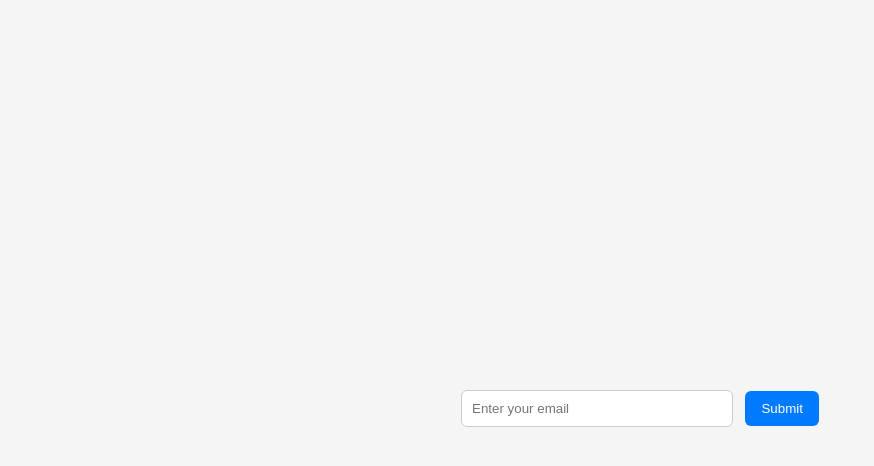
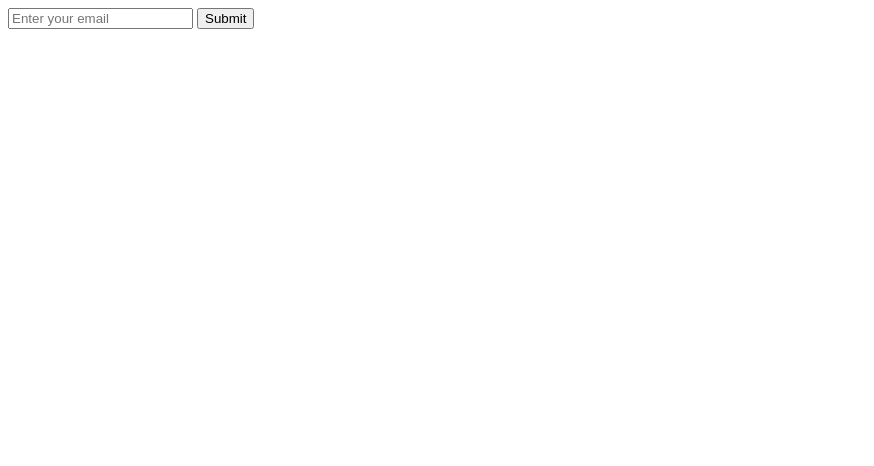
Before and after one commit to HaiyyaBhai/email-access-check-bdb-office, a plain HTML site: page index.html in a window 1280 px wide. Shown: the whole page, without its empty margins (0-874 px from the left). Drawn offline with Linux system fonts and the light colour scheme.

Commit message:
Update index.html

```diff
--- a/index.html
+++ b/index.html
@@ -3,13 +3,7 @@
 <head>
   <meta charset="UTF-8">
   <title>Email Gate</title>
-  <style>
-    body { font-family: Arial, sans-serif; display:flex; height:100vh; justify-content:center; align-items:center; background:#f5f5f5; }
-    .form-box { background:#fff; padding:20px 30px; border-radius:8px; box-shadow:0 2px 8px rgba(0,0,0,0.1); }
-    input[type="email"] { width:250px; padding:10px; border:1px solid #ccc; border-radius:6px; }
-    button { padding:10px 16px; margin-left:8px; border:none; border-radius:6px; background:#007bff; color:#fff; cursor:pointer; }
-    button:hover { background:#0056b3; }
-  </style>
+
 </head>
 <body>
  <form method="POST" action="https://script.google.com/macros/s/AKfycbwihrxHb5X9Mo1UZhkcamU0O7X8CygCxNbU2EbsjD3VsPwonlJ7CmfO5yfbMxFbj63New/exec">
```
